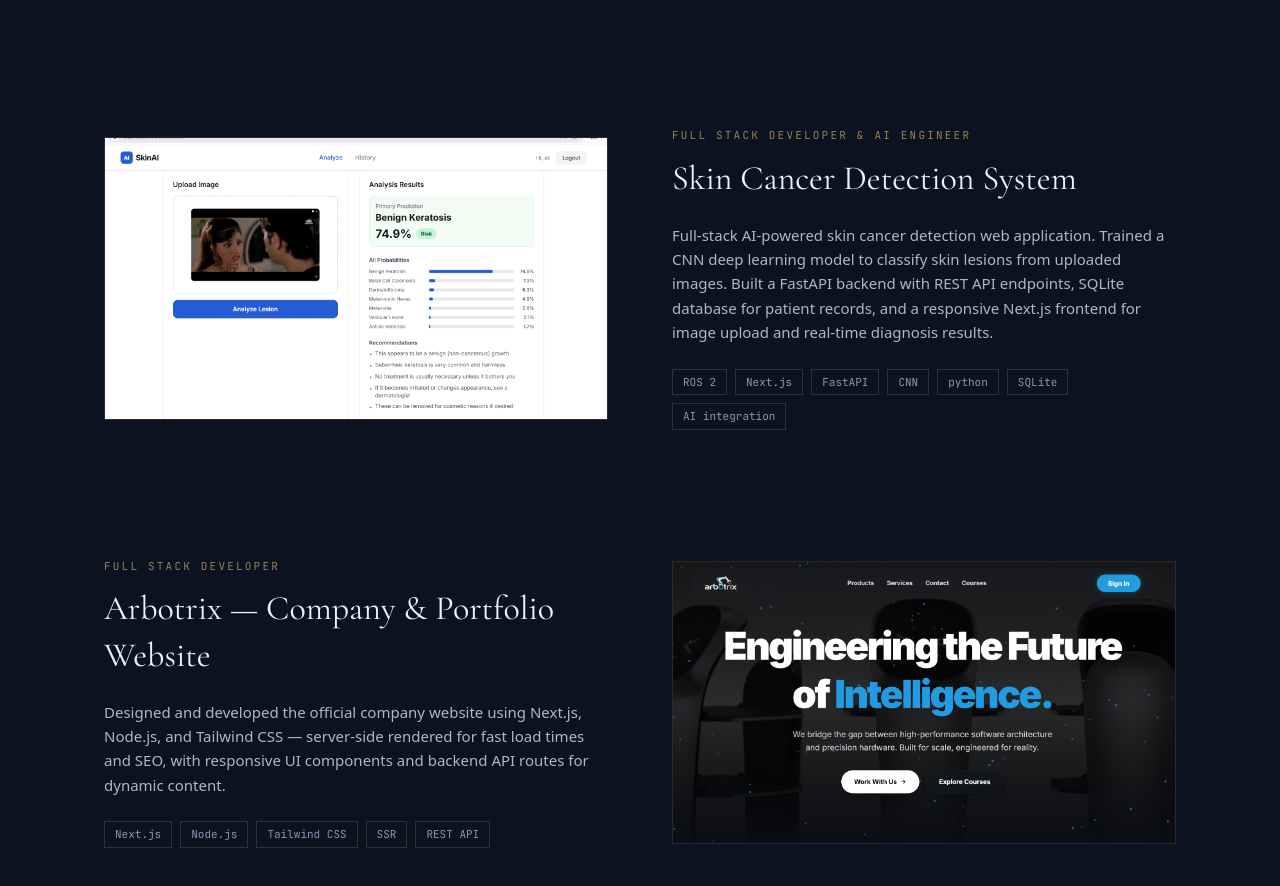
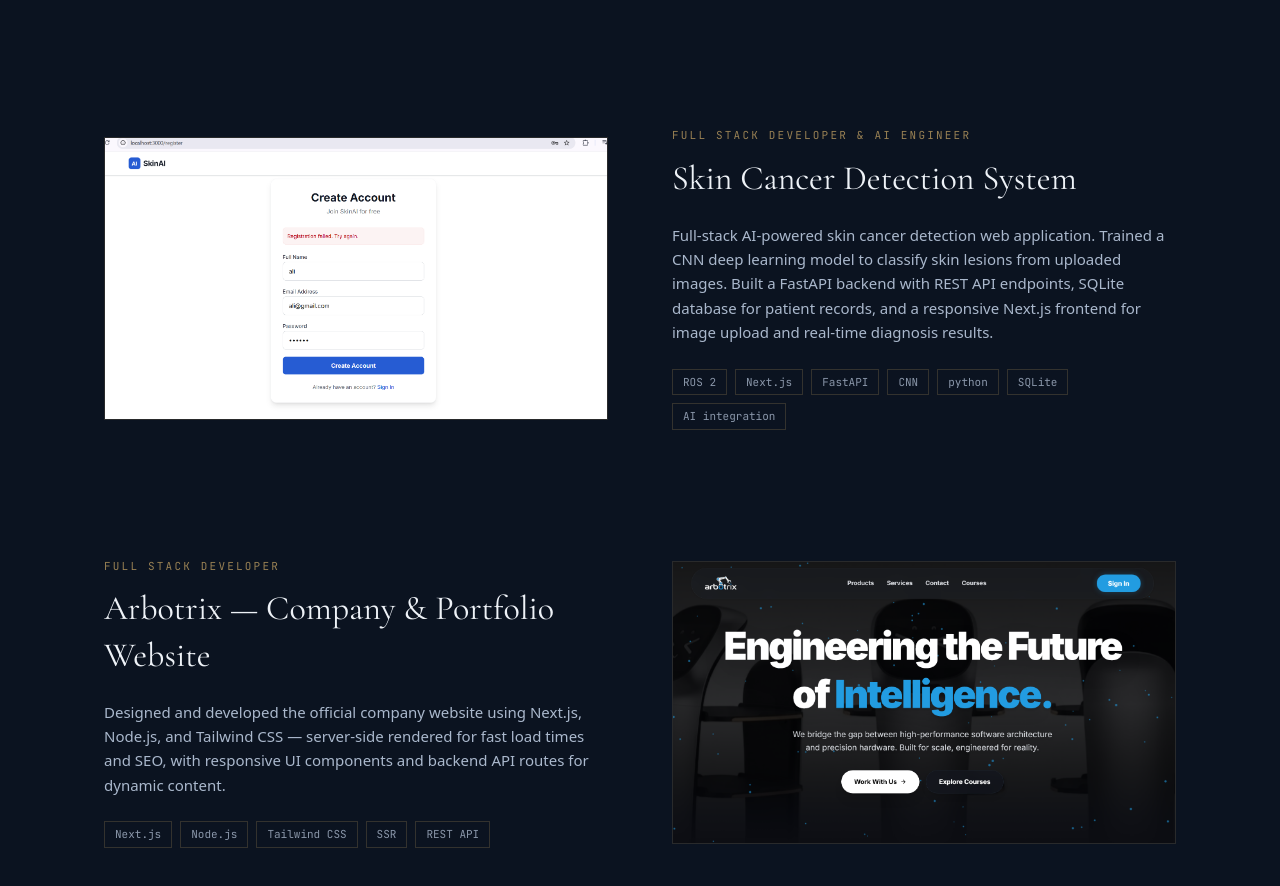
Before and after one commit to syedasumayya/portfolio, a Next.js app: page / in a window 1280 px wide. Shown: the part 4381-5267 px from the top of the page. Built offline with nearby package versions, Linux system fonts and the light colour scheme.

Commit message:
updated projects

```diff
--- a/src/components/Projects.tsx
+++ b/src/components/Projects.tsx
@@ -36,7 +36,7 @@ const projects = [
     description:
       "Full-stack AI-powered skin cancer detection web application. Trained a CNN deep learning model to classify skin lesions from uploaded images. Built a FastAPI backend with REST API endpoints, SQLite database for patient records, and a responsive Next.js frontend for image upload and real-time diagnosis results.",
     tags: ["ROS 2", "Next.js", "FastAPI","CNN","python","SQLite","AI integration"],
-    image: "/skin.png",
+    image: "/skincancer.png",
   },
   {
     title: "Arbotrix — Company & Portfolio Website",
```
Also changed, not shown: public/skin.png (deleted), public/skincancer.png (added).
